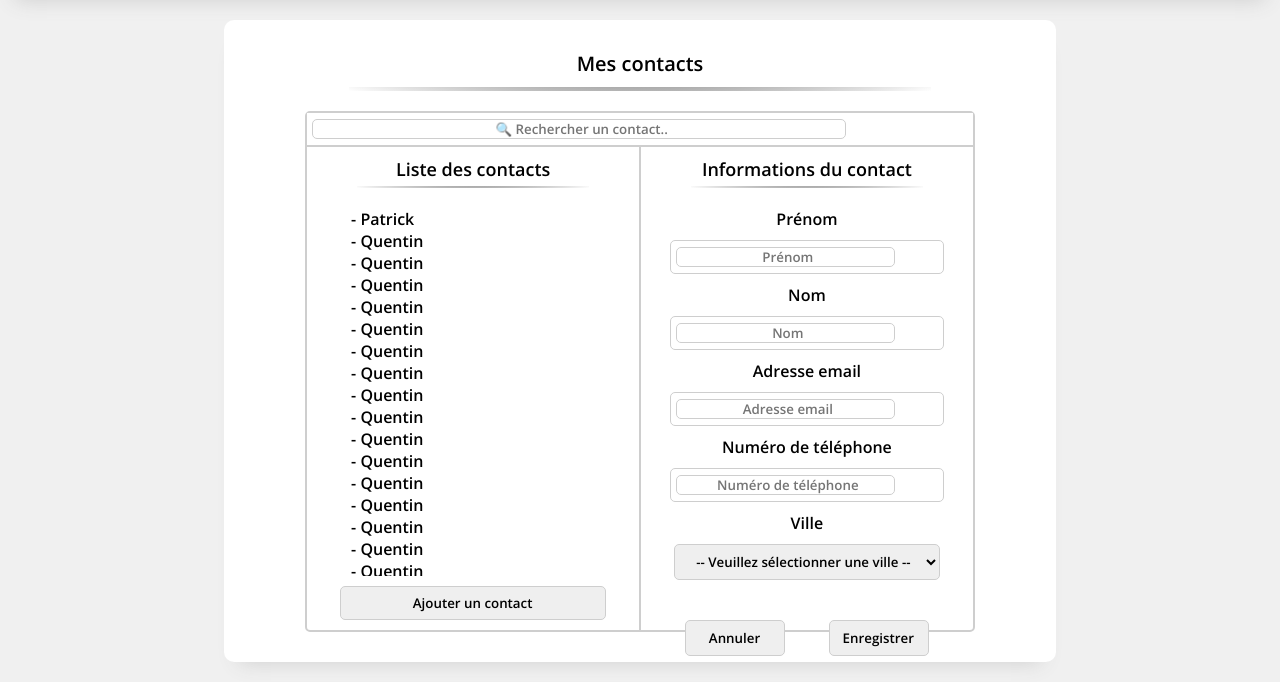
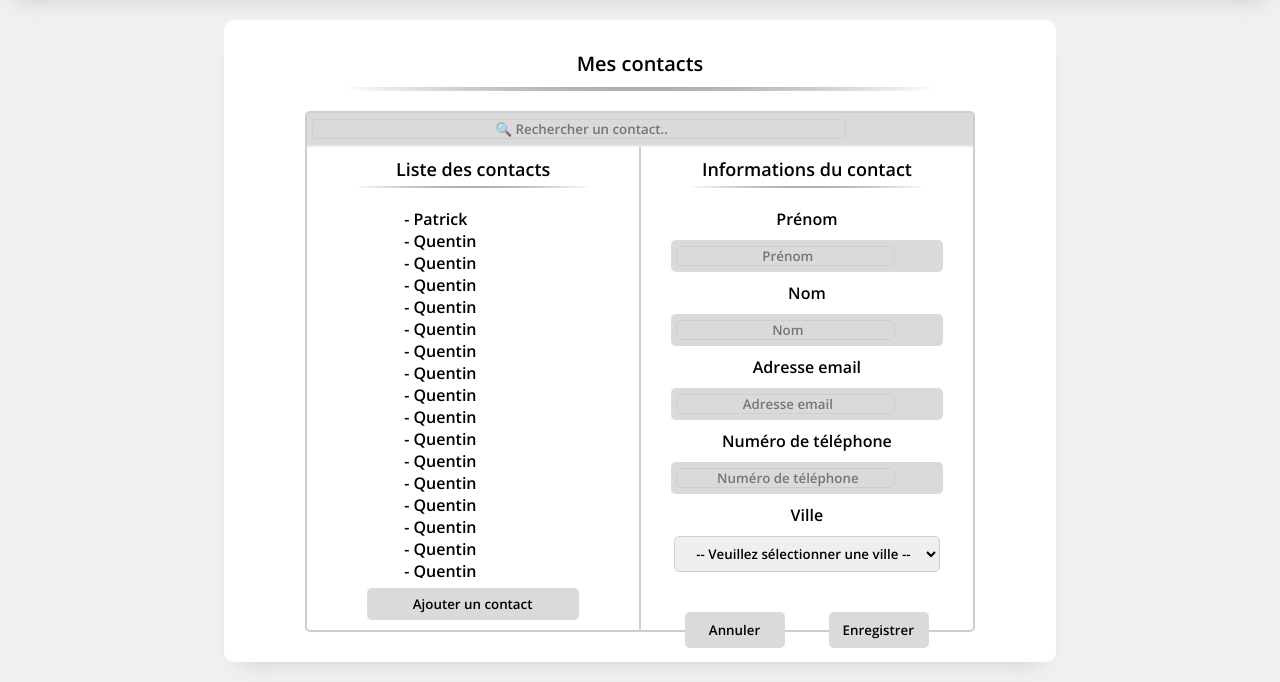
Before and after one commit to LoicDblt/Carnet-adresses, a PHP site: page / in a window 1280 px wide. Shown: the part 118-800 px from the top of the page. Run offline with PHP 8.4, Linux system fonts and the light colour scheme.

Commit message:
Ajout style sombre et correction style clair

```diff
--- a/php/src/index.php
+++ b/php/src/index.php
@@ -27,6 +27,7 @@
 			<input id="champsRecherche" placeholder="&#128269; Rechercher un contact.."/>
 			<section id="colonneGauche">
 				<h2>Liste des contacts</h2>
+				<div>
 					<ul>
 						<li>Patrick</li>
 						<li>Quentin</li>
@@ -56,6 +57,7 @@
 						<li>Quentin</li>
 					</ul>
 					<button>Ajouter un contact</button>
+				</div>
 			</section>
 			<section id="colonneDroite">
 				<h2>Informations du contact</h2>
--- a/php/src/style/index.css
+++ b/php/src/style/index.css
@@ -120,25 +120,58 @@ select{
 	height: calc(30px + 2px + 4px);
 }
 
+input,
+button{
+	border: none;
+	background-color: #dadada;
+	transition: 0.3s;
+}
+button:hover,
+input:hover{
+	background-color: #cacaca;
+	transition: 0.3s;
+}
+button:active,
+input:active{
+	background-color: #b4b4b4;
+	transition: 0.3s;
+}
+input:hover:not(input[type=submit]):not(input[type=reset]),
+input:focus:not(input[type=submit]):not(input[type=reset]){
+	background-color: #bebebe;
+	transition: 0.3s;
+}
+
 	/* Champs de recherche (haut) */
 #champsRecherche{
 	width: 100%;
 	border: none;
-	border-bottom: 2px solid #cecece;
+	border-bottom: 2px solid #ececec;
 	line-height: 30px;
 	margin: 0;
 	border-radius: unset;
 }
 
 	/* Liste contacts (gauche) */
+#colonneGauche > div{
+	display: flex;
+	flex-direction: column;
+	justify-content: space-between;
+	align-items: center;
+	width: 80%;
+	height: calc(100% - 61px);
+}
 ul{
-	justify-content: center;
-	width: 80%;
+	display: flex;
+	flex-direction: column;
+	align-items: flex-end;
+	width: 100%;
 	margin: 0;
 	overflow-y: auto;
 }
 li{
 	list-style-type: "- ";
+	width: 80%;
 }
 
 	/* Informations contact (droite) */
```
Also changed, not shown: other parts of php/src/style/index.css (+39 -3 lines). Lines whose indentation alone changed are shown as unchanged.
